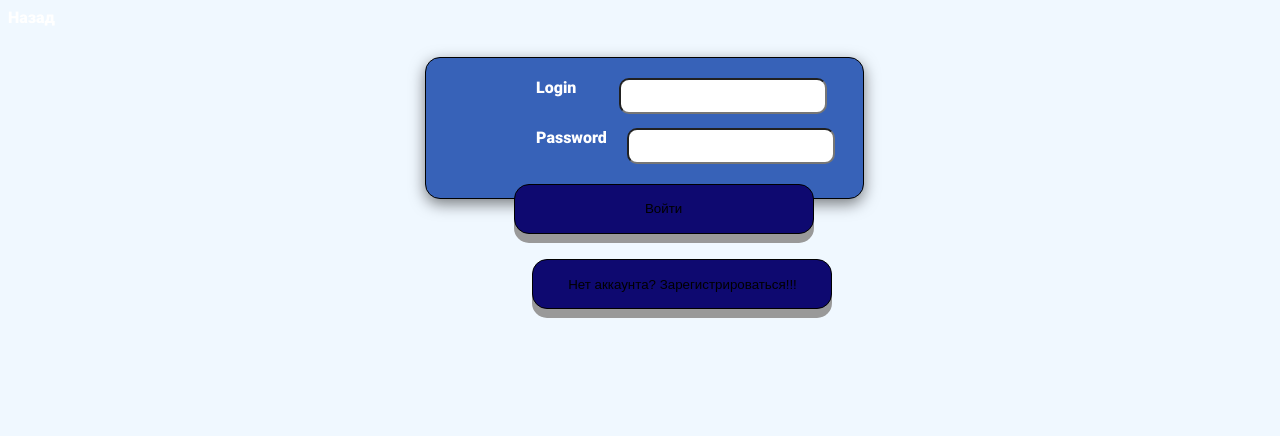
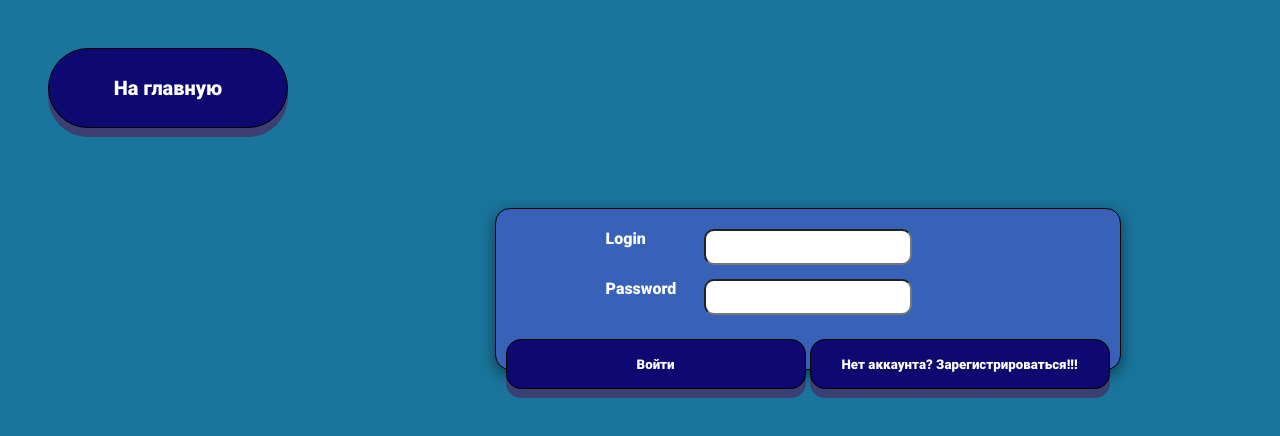
Before and after one commit to olvaesss/MyShopWebsite, a website: page HTML/Login.html in a window 1280 px wide. Drawn offline with Linux system fonts and the light colour scheme.

Commit message:
Update 1.5
Ending redesigning, fix login.html, adding "gomain" button, little fix scripts

```diff
--- a/CSS/Login.css
+++ b/CSS/Login.css
@@ -1,4 +1,7 @@
 @import "MainStyles.css";
+body{
+    display: flex;
+}
 .Login_input,.Password_input{
     display: flex;
     width: 33%;
@@ -7,28 +10,27 @@
     margin-left: 100px;
 }
 .LoginArea{
+    margin-top: 200px;
     padding: 10px;
     background-color:rgb(55, 98, 184);
     border: black 1px solid;
     border-radius: 15px;
-    width: 33%;
-    height: 120px;
-    margin-top: 30px;
+    width: max-content;
+    height: 140px;
     margin-left: 33%;
     box-shadow: 0 5px 15px rgba(0, 0, 0, 0.5);
 }
 
 .KeepGoing, .Register_button{
-    margin-top: -20px;
+    margin-top: 20px;
     background-color: rgb(14, 9, 112);
     border:1px black solid;
     border-radius: 15px;
     height: 50px;
     width: 300px;
-    box-shadow: 0 9px #999;
+    box-shadow: 0 9px rgb(60, 63, 114);
     -webkit-transition: all 0.8s cubic-bezier(0.165, 0.84, 0.44, 1);
     transition: all 0.8s cubic-bezier(0.165, 0.84, 0.44, 1);
-    margin-left: 40%;
 }
 
 .KeepGoing:hover, .Register_button:hover{
@@ -43,5 +45,13 @@ input{
     border-radius: 10px;
     height: 30px;
     width: 200px;
-    resize: none;;
+    resize: none;
 }
+
+.Login_Input{
+    margin-left: 58px;
+}
+
+.Password_Input{
+    margin-left: 28px;
+}
--- a/CSS/MainStyles.css
+++ b/CSS/MainStyles.css
@@ -26,7 +26,7 @@ header{
     height: 200px;
 }
 body{
-    background-color: aliceblue;
+    background-color: rgb(26, 117, 156);
     background-size: cover;
     background-position: center center;
     background-repeat: no-repeat;
@@ -36,13 +36,12 @@ body{
 footer{
     width: 100%;
     display: flex;
-    background-color:rgb(87, 87, 87);
-    left: 0;
-    bottom: 0;
+    background-color:rgb(51, 90, 168);
     height: fit-content;
     color: rgb(0, 0, 0);
     text-align: center;
-    position: bottom;
+    position: absolute;
+    left: 0;
 }
 .SocialURLS{
     padding: 1% 1% 1% 1%;
@@ -84,3 +83,28 @@ margin-left: 360px;
     font-style: normal;
     font-weight: normal;
 }
+
+.GoMain_button{
+    margin-top: 40px;
+    color: white;
+    font-family: "Roboto";
+    font-size: 20px;
+    background-color: rgb(14, 9, 112);
+    height: 80px;
+    width: 240px;
+    border-radius: 50px;
+    margin-left: 40px;
+    text-align: center;
+    cursor: pointer;
+    outline: none;
+    border: 1px black solid;
+    box-shadow: 0 9px rgb(60, 63, 114);
+    -webkit-transition: all 0.8s cubic-bezier(0.165, 0.84, 0.44, 1);
+    transition: all 0.8s cubic-bezier(0.165, 0.84, 0.44, 1);
+}
+
+.GoMain_button:hover{
+    -webkit-transform: translatey(4px);
+    transform: translatey(4px);
+    box-shadow: 0 5px 15px rgba(0, 0, 0, 0.5)
+}
--- a/CSS/Register.css
+++ b/CSS/Register.css
@@ -1,11 +1,14 @@
 @import "MainStyles.css";
 .RegisterArea{
-    margin-left: 18%;
+    margin-top: 110px;
+    text-align: center;
+    margin-left: 11%;
     background-color:rgb(55, 98, 184);
     width: 33%;
-    height: 400px;
+    height: max-content;
     border-radius: 20px;
     border: 1px black solid;
+    box-shadow: 0 9px rgb(60, 63, 114);
 }
 
 input{
@@ -27,7 +30,7 @@ p{
     border-radius: 15px;
     height: 50px;
     width: 300px;
-    box-shadow: 0 9px #999;
+    box-shadow: 0 9px rgb(60, 63, 114);
     -webkit-transition: all 0.8s cubic-bezier(0.165, 0.84, 0.44, 1);
     transition: all 0.8s cubic-bezier(0.165, 0.84, 0.44, 1);
 }
@@ -38,6 +41,7 @@ p{
 }
 
 .HaveAccountDiv{
+    margin-top: 310px;
     text-align: center;
     font-size: 18px;
     margin-left: 10%;
@@ -46,6 +50,7 @@ p{
     height: 90px;
     border-radius: 20px;
     border: 1px black solid;
+    box-shadow: 0 9px rgb(60, 63, 114);
 }
 .HaveAccountBtn{
     background-color: rgb(14, 9, 112);
@@ -53,7 +58,7 @@ p{
     border-radius: 15px;
     height: 50px;
     width: 300px;
-    box-shadow: 0 9px #999;
+    box-shadow: 0 9px rgb(60, 63, 114);
     -webkit-transition: all 0.8s cubic-bezier(0.165, 0.84, 0.44, 1);
     transition: all 0.8s cubic-bezier(0.165, 0.84, 0.44, 1);
 }
@@ -65,9 +70,11 @@ p{
     background-color:  rgb(157, 242, 156);
 }
 
-output{
-    color:red;
-    font-size: 14px;
+li{
+    text-align: left;
+    color:rgb(255, 147, 147);
+    font-size: 20px;
+    margin-left: 30px;
 }
 
 p{
--- a/HTML/Login.html
+++ b/HTML/Login.html
@@ -5,23 +5,24 @@
     <meta http-equiv="X-UA-Compatible" content="IE=edge">
     <meta name="viewport" content="width=device-width, initial-scale=1.0">
     <link rel="stylesheet" href="../CSS/Login.css">
+    <script src="../JS/GoPage.js"></script>
     <title>Вход</title>
 </head>
     <body>
         <div class="Back_Button">
-            <a>Назад</a>
+            <button class="GoMain_button" onclick="GoPage(value)" value="index.html">На главную</button>
         </div>
-        <div class="LoginArea">
-            <div class="Login_input"><a style="margin-right:43px;">Login</a>
-                <input type="text"></input>
+        <div>
+            <div class="LoginArea">
+                <div class="Login_input"><a>Login</a>
+                    <input class="Login_Input" type="text"></input>
+                </div>
+                <div class="Password_input"><a>Password</a>
+                    <input class="Password_Input" type="Password"></input>
+                </div>
+                <button class="KeepGoing" onclick="func"><a>Войти</a></button>
+                <button onclick="GoPage(value)" value="Register.html" class="Register_button"><a>Нет аккаунта? Зарегистрироваться!!!</a></button>
             </div>
-            <div class="Password_input"><a style="margin-right:20px;">Password</a>
-                <input class="Password_Input" type="Password"></input>
-            </div>
-        </div>
-        <button class="KeepGoing" onclick="func">Войти</button>
-        <div style="margin-left:32%; margin-top: 40px;">
-        <a href="Register.html"><button class="Register_button" style="margin-left: 120px;">Нет аккаунта? Зарегистрироваться!!!</button></a>
         </div>
     </body>
 </html>
--- a/JS/Validation.js
+++ b/JS/Validation.js
@@ -19,9 +19,9 @@ function DrawPassword(Input, Input_Repeat){
     Input=document.querySelector('.Password_Input').value
     Input_Repeat=document.querySelector('.Password_Input_Repeat').value
     if(Input==Input_Repeat){
-        PasswordValid(Input)
         document.querySelector(".Passwords_Dont_Mathces").setAttribute(hidden,'hidden')
     }else{
         document.querySelector(".Passwords_Dont_Mathces").removeAttribute(hidden='hidden')
     }
+    PasswordValid(Input)
 }
```
Also changed, not shown: HTML/Register.html (+10 -5 lines), HTML/index.html (+1 -1 lines).
